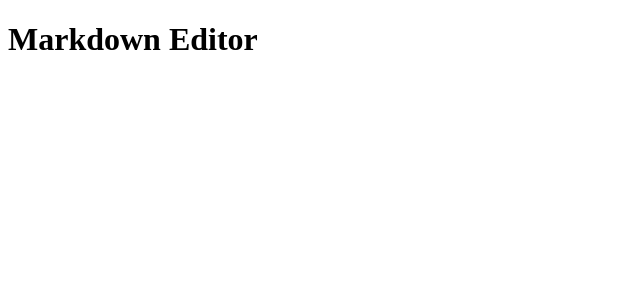
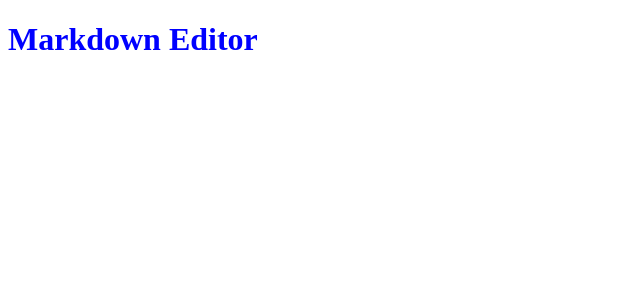
Before and after one commit to kuromon11/techpit-react-editor, a React app: page / in a window 1280 px wide. Shown: the top 300 px of the page, without its empty margins (0-640 px from the left). Built offline with nearby package versions, Linux system fonts and the light colour scheme.

Commit message:
feat: #1 styled-componentsを使ってMainのスタイルを適用

```diff
--- a/src/index.tsx
+++ b/src/index.tsx
@@ -1,5 +1,10 @@
 import * as React from 'react'; // ファイル内で使用しないが、JSXを使う場合はインポートの必要があるため必須
 import { render } from 'react-dom';
+import styled from 'styled-components';
 
-const Main = <h1>Markdown Editor</h1>;
+const Header = styled.h1`
+  color: blue;
+`;
+const Main = <Header>Markdown Editor</Header>;
+
 render(Main, document.getElementById('app'));
```
